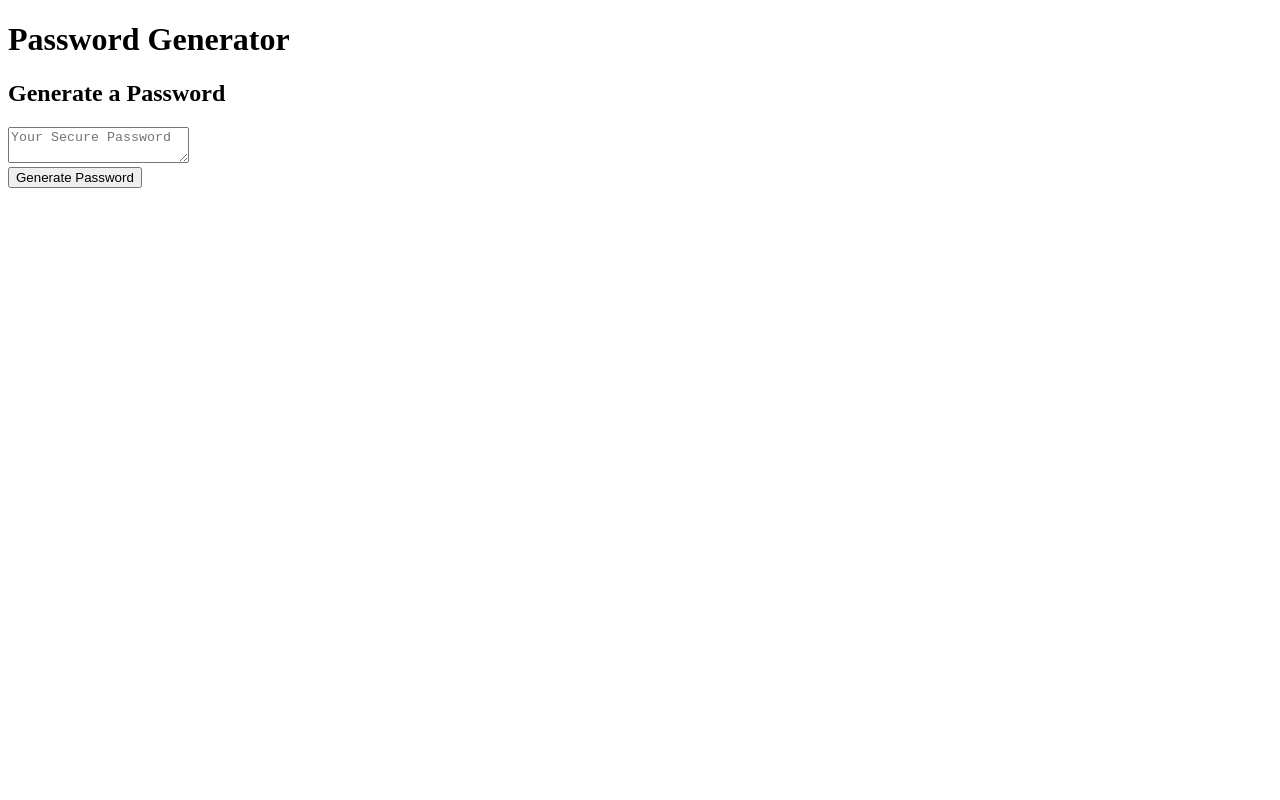
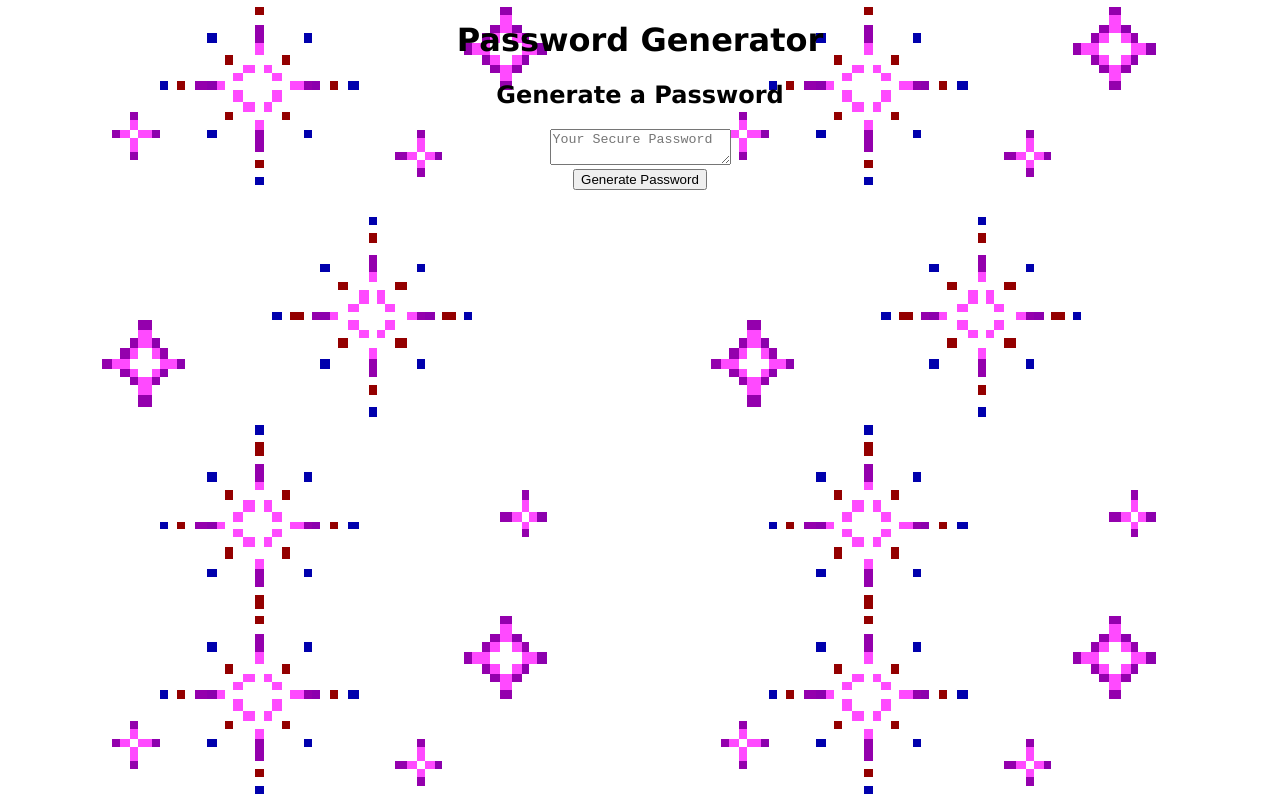
Before and after one commit to pmahalan/password_generator, a plain HTML site: page index.html in a window 1280 px wide. Drawn offline with Linux system fonts and the light colour scheme.

Commit message:
made the page prettty; centered each of the elements and changed the font, added a fun background

```diff
--- a/index.html
+++ b/index.html
@@ -9,19 +9,19 @@
   </head>
 
 
-  <body>
+  <body background="JSX.gif">
 
     <div class="wrapper">
       <header>
-        <h1>Password Generator</h1>
+        <h1 style="text-align: center; font-family: Verdana, Geneva, Tahoma, sans-serif;">Password Generator</h1>
       </header>
 
       <div class="card">
         <div class="card-header">
-          <h2>Generate a Password</h2>
+          <h2 style="text-align: center; font-family: Verdana, Geneva, Tahoma, sans-serif;">Generate a Password</h2>
         </div>
 
-        <div class="card-body">
+        <div style="text-align: center; font-family: Verdana, Geneva, Tahoma, sans-serif;" class="card-body">
           <textarea
             readonly
             id="password"
@@ -30,7 +30,7 @@
           ></textarea>
         </div>
 
-        <div class="card-footer">
+        <div style="text-align: center; font-family: Verdana, Geneva, Tahoma, sans-serif;" class="card-footer">
           <button id="generate" class="btn">Generate Password</button>
         </div>
 
```
Also changed, not shown: JSX.gif (added).
